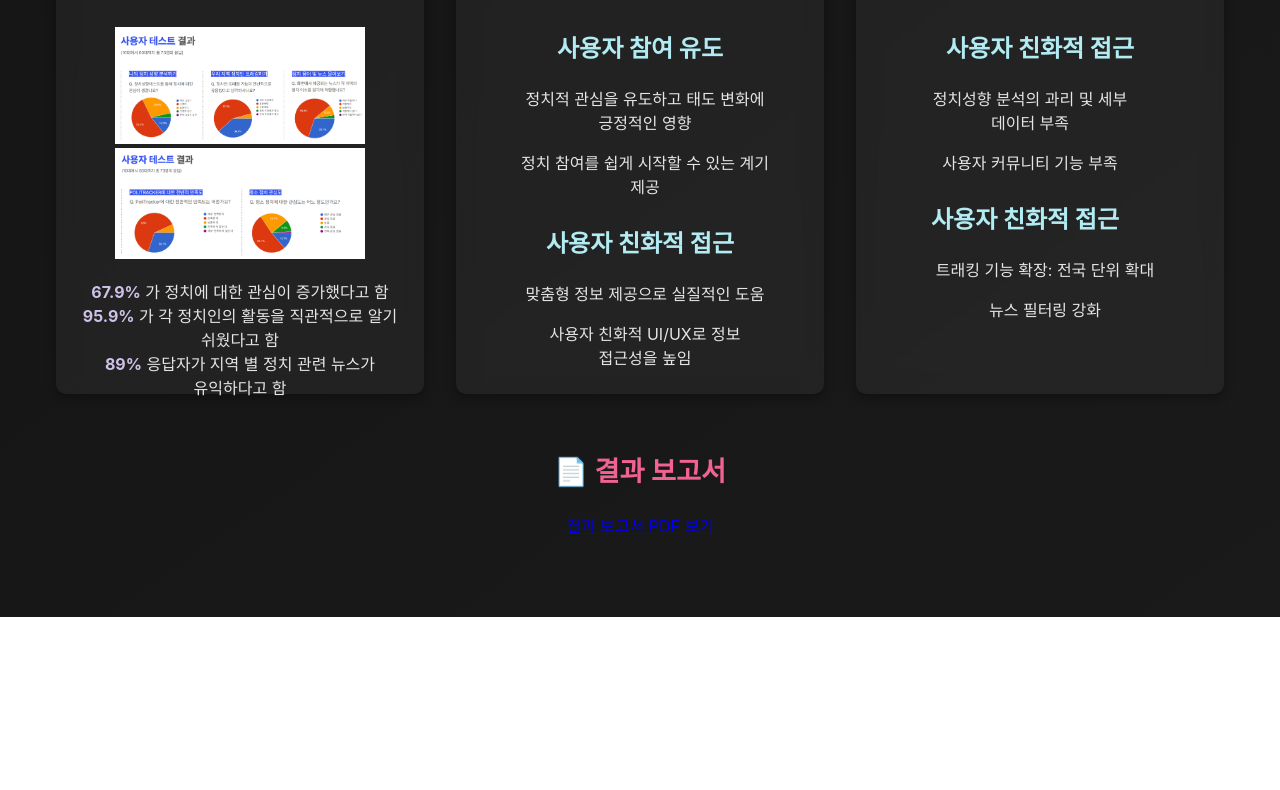
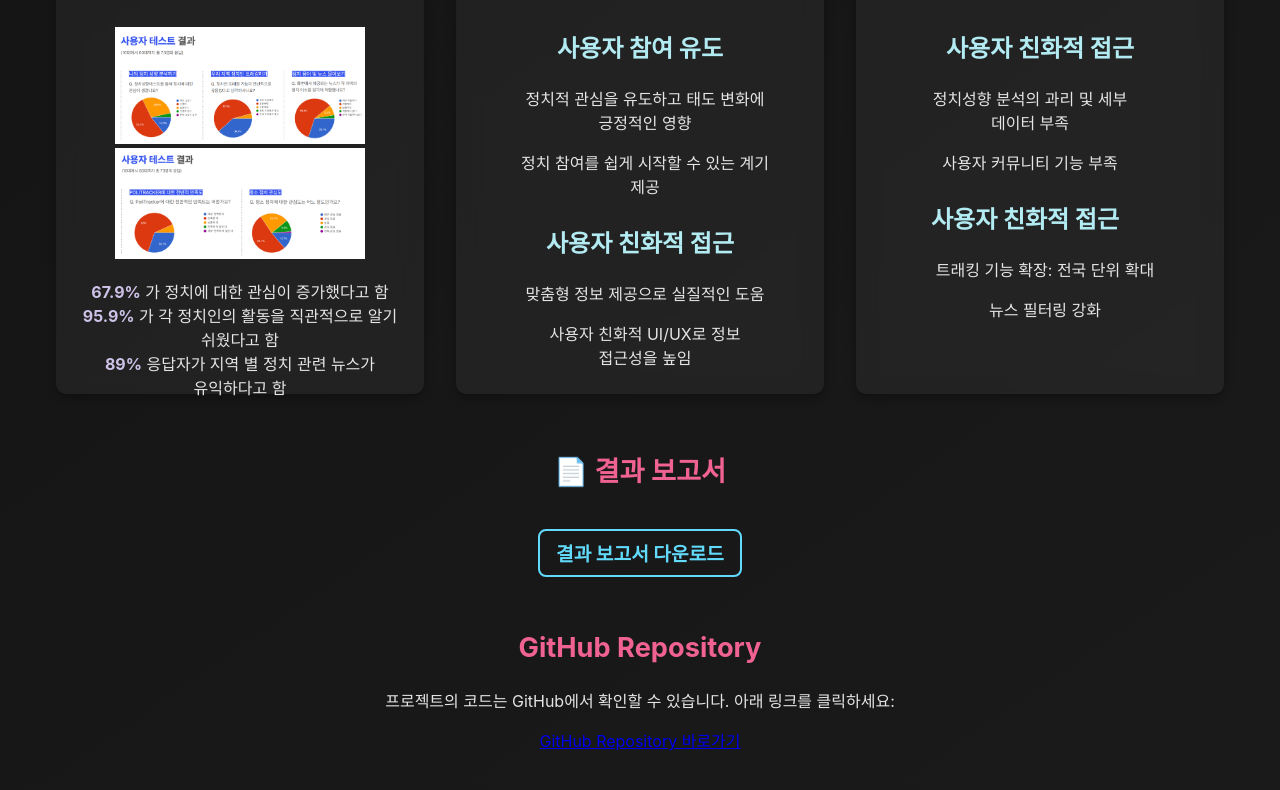
Before and after one commit to SyraYunji/My-Homepage, a React (Create React App) app: page /co-deep in a window 1280 px wide. Shown: the part 1052-1842 px from the top of the page. Before the commit the page ends 1669 px from the top, so only its background shows below. Built offline with nearby package versions, Linux system fonts and the light colour scheme; the HTML template or start-up script is replaced by a standard one.

Commit message:
profile 주소 수정

```diff
--- a/src/Home/Home.js
+++ b/src/Home/Home.js
@@ -9,7 +9,7 @@ const Home = () => {
     <div className={styles.home}>
       <section className={styles.hero}>
         {/* 1번 사진 추가 */}
-        <img src="/profile.jpg" alt="Profile" className={styles.profileImage} />
+        <img src="/Profile.jpg" alt="Profile" className={styles.profileImage} />
 
         {/* 메인 텍스트 */}
         <motion.div
--- a/src/activities/Activities.js
+++ b/src/activities/Activities.js
@@ -65,7 +65,7 @@ const Activities = () => {
             </p>
             <p
               className={styles.cardLink}
-              onClick={() => navigate("/activities/likelion")}
+              onClick={() => navigate("/activities/likelion1")}
             >
               자세히 보기
             </p>
--- a/src/activities/aiesec/aiesec1.js
+++ b/src/activities/aiesec/aiesec1.js
@@ -41,11 +41,11 @@ const AIESEC1 = () => {
         </div>
         <div className={styles.timelineItem}>
           <div className={styles.timelineDot}></div>
-          <p>이틀간 오픈 부스 개최를 통해 학생 참여 독려</p>
+          <p>이틀간 오픈 부스 개최를 통해 프로그램 희망 참여자 모집</p>
         </div>
         <div className={styles.timelineItem}>
           <div className={styles.timelineDot}></div>
-          <p>해외 지부와 상시 미팅을 통해 프로그램 중계</p>
+          <p>해외 지부와 상시 미팅(IR Call)을 통해 프로그램 모색 및 정리본에 정리하여 팀에게 보고</p>
         </div>
       </section>
 
--- a/src/project/co-deep/CoDeepDetail.js
+++ b/src/project/co-deep/CoDeepDetail.js
@@ -206,19 +206,34 @@ const CoDeepDetail = () => {
         </motion.div>
 
 
-      {/* 결과 보고서 */}
-      <div className={styles.reportSection}>
-        <h2 className={styles.sectionTitle}>📄 결과 보고서</h2>
+          {/* 결과 보고서 */}
+          <div className={styles.reportSection}>
+            <h2 className={styles.sectionTitle}>📄 결과 보고서</h2>
+            <a
+              href="/files/report.pdf"
+              download
+              className={styles.reportLink}
+            >
+              결과 보고서 다운로드
+            </a>
+          </div>
+
+
+      </div>
+      <section className={styles.githubSection}>
+        <h2 className={styles.sectionTitle}>GitHub Repository</h2>
+        <p className={styles.githubDescription}>
+          프로젝트의 코드는 GitHub에서 확인할 수 있습니다. 아래 링크를 클릭하세요:
+        </p>
         <a
-          href="https://drive.google.com/your-report-link"
+          href="https://github.com/Co-Deep-Project/Backend.git" // 여기에 실제 깃허브 주소 입력
           target="_blank"
           rel="noopener noreferrer"
-          className={styles.reportLink}
+          className={styles.githubLink}
         >
-          결과 보고서 PDF 보기
+          GitHub Repository 바로가기
         </a>
-      </div>
-      </div>
+      </section>
       </motion.div>
   );
 };
--- a/src/project/co-deep/CoDeepDetail.module.css
+++ b/src/project/co-deep/CoDeepDetail.module.css
@@ -211,3 +211,22 @@
   color: #cfc2e9; /* 원하는 색상으로 변경 */
   font-weight: bold; /* 필요하면 강조 */
 }
+
+
+.reportLink {
+  font-size: 1.2rem;
+  color: #61dafb;
+  text-decoration: none;
+  font-weight: bold;
+  padding: 0.5rem 1rem;
+  border: 2px solid #61dafb;
+  border-radius: 8px;
+  display: inline-block;
+  margin-top: 1rem;
+  transition: all 0.3s ease;
+}
+
+.reportLink:hover {
+  background-color: #61dafb;
+  color: #ffffff;
+}
--- a/src/project/co-deep/platform-detail.jsx
+++ b/src/project/co-deep/platform-detail.jsx
@@ -151,12 +151,7 @@ const PlatformDetail = () => {
         </div>
       )}
 
-      {/* 돌아가기 버튼 */}
-      <div className={styles.buttonContainer}>
-        <a href="/" className={styles.backButton}>
-          메인 페이지로 돌아가기
-        </a>
-      </div>
+
     </motion.div>
   );
 };
--- a/src/project/timi/timi.js
+++ b/src/project/timi/timi.js
@@ -117,6 +117,23 @@ const Timi = () => {
           효율성을 극대화합니다.
         </p>
       </section>
+
+      {/* GitHub Repository */}
+      <section className={styles.githubSection}>
+        <h2 className={styles.sectionTitle}>GitHub Repository</h2>
+        <p className={styles.githubDescription}>
+          프로젝트의 코드는 GitHub에서 확인할 수 있습니다. 아래 링크를 클릭하세요:
+        </p>
+        <a
+          href="https://github.com/4LineThon/Frontend.git" // 여기에 실제 깃허브 주소 입력
+          target="_blank"
+          rel="noopener noreferrer"
+          className={styles.githubLink}
+        >
+          GitHub Repository 바로가기
+        </a>
+      </section>
+
     </div>
   );
 };
--- a/src/project/timi/timi.module.css
+++ b/src/project/timi/timi.module.css
@@ -32,6 +32,31 @@
     border-radius: 10px;
     box-shadow: 0 4px 8px rgba(0, 0, 0, 0.4);
   }
+
+  /* GitHub 섹션 */
+.githubSection {
+  text-align: center;
+}
+
+.githubDescription {
+  font-size: 1rem;
+  margin-bottom: 1rem;
+  color: #d6d6d6;
+}
+
+.githubLink {
+  font-size: 1.2rem;
+  color: #61dafb;
+  font-weight: bold;
+  text-decoration: none;
+  transition: color 0.3s;
+}
+
+.githubLink:hover {
+  color: #21a1f1;
+  text-decoration: underline;
+}
+
 
   /* User Research 섹션 */
   .userResearch,
```
Also changed, not shown: 1 other file (tests, documents, lock files or other folders).
